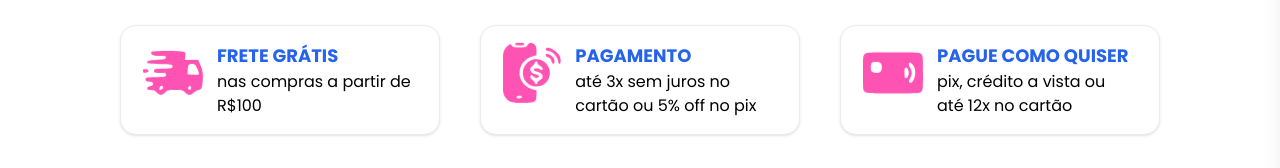
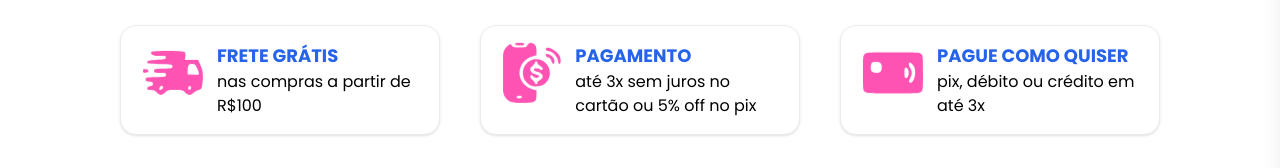
Before and after one commit to HaruCodeTI/manifeste, a Next.js app: page / in a window 1280 px wide. Shown: the part 517-685 px from the top of the page. Built offline with nearby package versions, Linux system fonts and the light colour scheme; no server answers; the database is empty.

Commit message:
Update third payment card text to show 'pix, débito ou crédito em até 3x'

```diff
--- a/src/app/page.tsx
+++ b/src/app/page.tsx
@@ -128,7 +128,7 @@ export default function HomePage() {
                 className="text-black text-sm md:text-base font-[Poppins]"
                 style={{ fontFamily: "Poppins, Arial, sans-serif" }}
               >
-                pix, crédito a vista ou até 12x no cartão
+                pix, débito ou crédito em até 3x
               </div>
             </div>
           </div>
```
